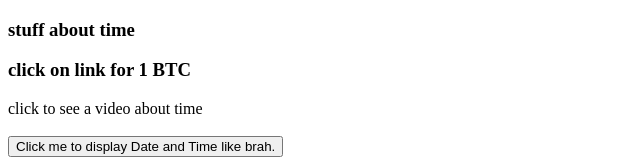
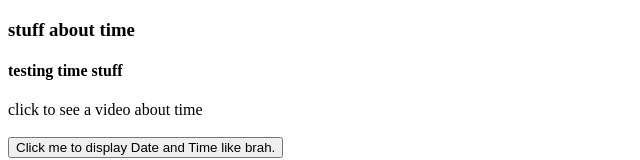
Before and after one commit to keiththekid/LearningProgress, a plain HTML site: page stuffabouttime.html in a window 1280 px wide. Shown: the top 160 px of the page, without its empty margins (0-640 px from the left). Drawn offline with Linux system fonts and the light colour scheme.

Commit message:
testing text

```diff
--- a/stuffabouttime.html
+++ b/stuffabouttime.html
@@ -3,7 +3,7 @@
 <body>
 
 <h3>stuff about time</h3>
-<h3>click on link for 1 BTC</h3>
+  <h4>testing time stuff</h4>
 click to see a video about time</br></br>
 <button type="button"
 onclick="document.getElementById('navin').innerHTML = Date()">
```
